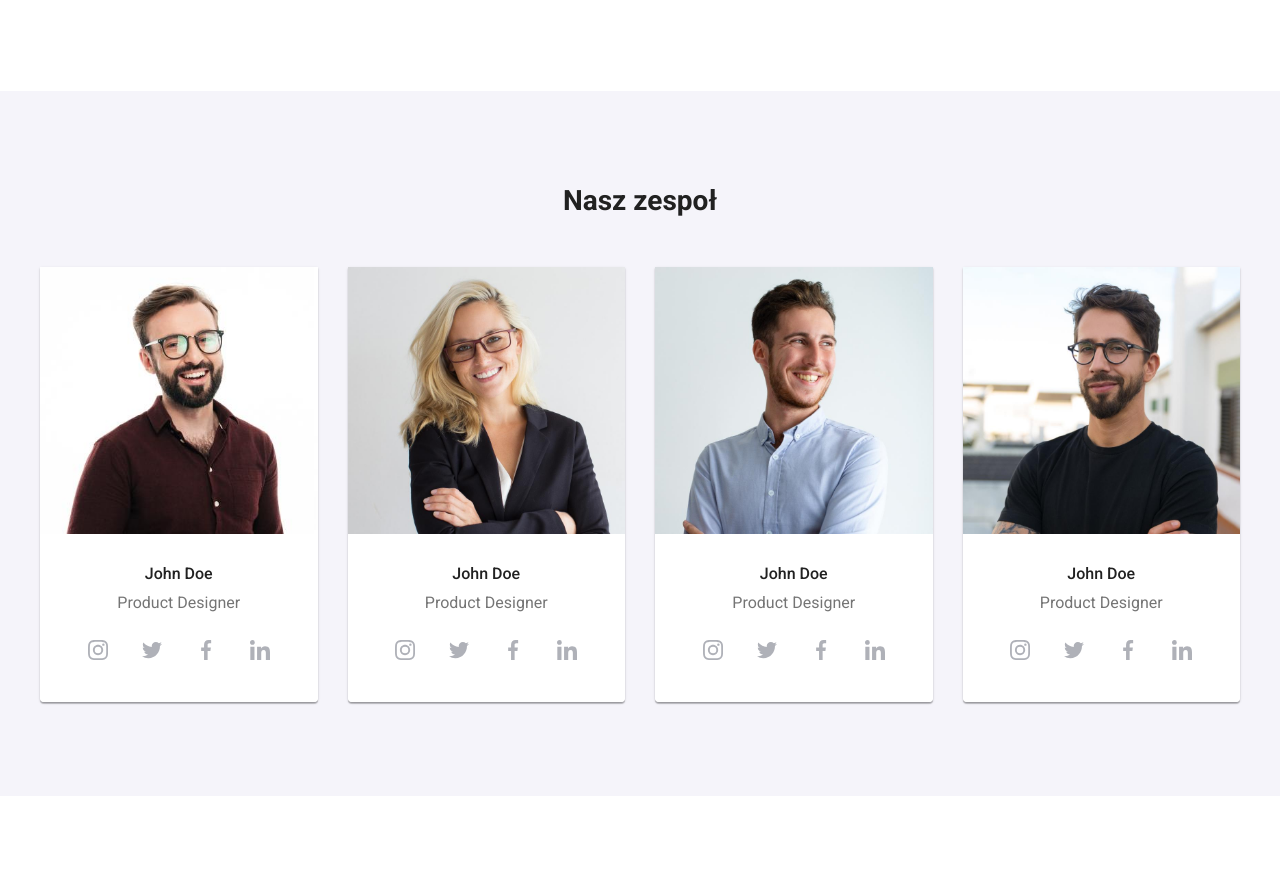
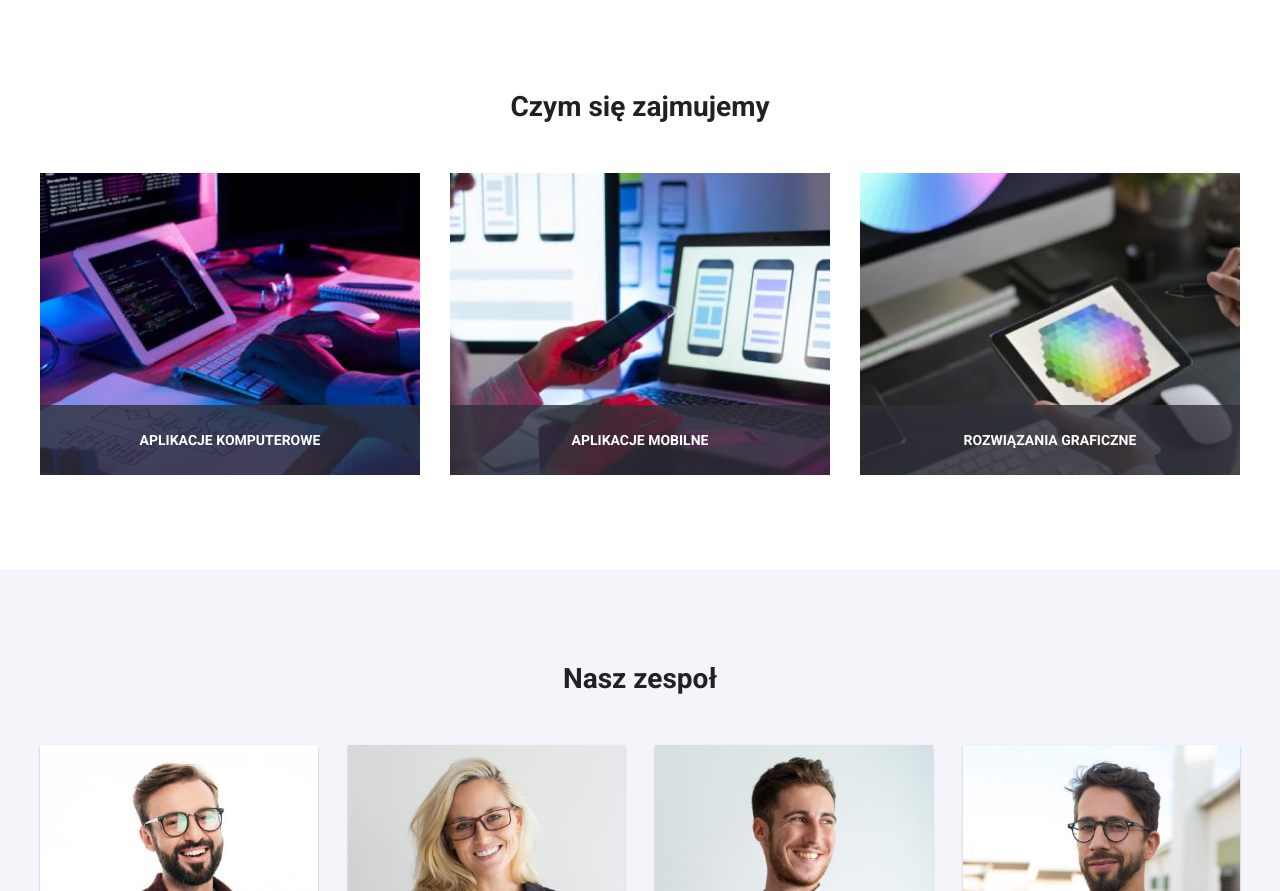
Before and after one commit to Domin737/goit-markup-hw-08, a plain HTML site: page index.html in a window 1280 px wide. Shown: the part 1025-1916 px from the top of the page. Drawn offline with nearby package versions, Linux system fonts and the light colour scheme.

Commit message:
Update responsive
Showing the "what we do" section above width 1200px

```diff
--- a/sass/components/_what-we-do.scss
+++ b/sass/components/_what-we-do.scss
@@ -1,5 +1,11 @@
 .what-we-do {
   display: none;
+}
+
+@media (min-width: 1200px) {
+  .what-we-do {
+    display: block;
+  }
 }
 
 .what-we-do__main-figure-items {
@@ -15,7 +21,7 @@
 }
 
 .what-we-do__img-item {
-  max-width: 100%;
+  width: 100%;
   display: block;
   height: auto;
 }
@@ -37,3 +43,6 @@
   color: $whiteColor;
   bottom: 0;
 }
+
+@media (min-width: 1200px) {
+}
```
Also changed, not shown: css/main.min.css, 1 other file.
